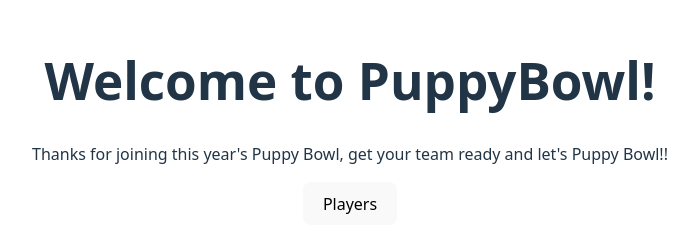
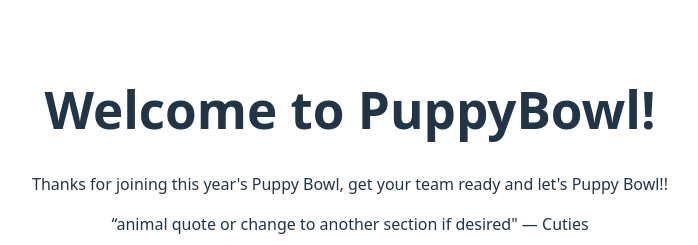
Before and after one commit to SpaceDust18/puppy-bowlReact, a React (Vite) app in the folder puppybowl2.0/: page / in a window 1280 px wide. Shown: the part 203-448 px from the top of the page, without its empty margins (290-988 px from the left). Built offline with nearby package versions, Linux system fonts and the light colour scheme; no server answers.

Commit message:
Debugging

```diff
--- a/puppybowl2.0/src/App.jsx
+++ b/puppybowl2.0/src/App.jsx
@@ -4,6 +4,7 @@ import PlayerForm from "./Components/PlayerForm.jsx";
 import PlayerList from "./Components/PlayerList.jsx";
 import SelectedPlayer from "./Components/SelectedPlayer.jsx";
 import { BrowserRouter } from 'react-router-dom';
+import { useNavigate } from 'react-router-dom';
 
 export default function App() {
   let userId = localStorage.getItem("userId");
@@ -56,14 +57,7 @@ export default function App() {
             Thanks for joining this year's Puppy Bowl, get your team ready and let's Puppy Bowl!!
           </p>
 
-          <div className="nav-bar">
-            <button onClick={() => {
-              setSelectedPlayerId(null);
-              setView("players");
-            }}>
-              Players
-            </button>
-          </div>
+
 
           <div className="quote">
             <blockquote>
--- a/puppybowl2.0/src/Components/PlayerForm.jsx
+++ b/puppybowl2.0/src/Components/PlayerForm.jsx
@@ -29,7 +29,7 @@ export default function PlayerForm({
             name,
             breed,
             status,
-            imageUrl,
+            imageUrl: imageUrl || "/AdobeStock_581847170.png",
             creatorId: userId, // even though the API ignores this, we add it to local state
           }),
         }
```
